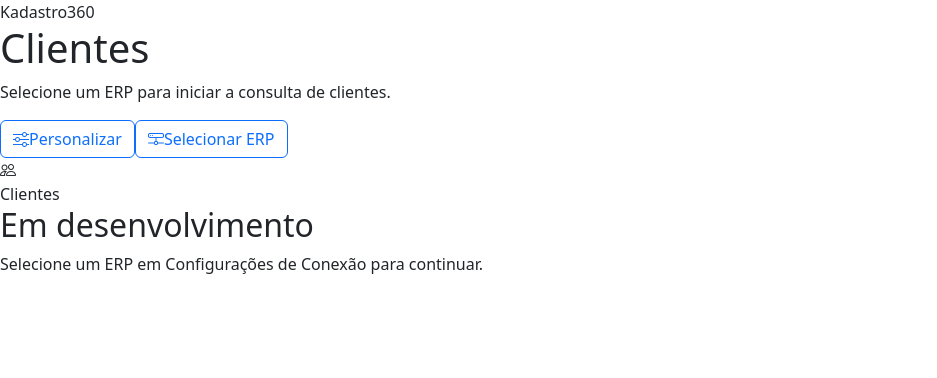
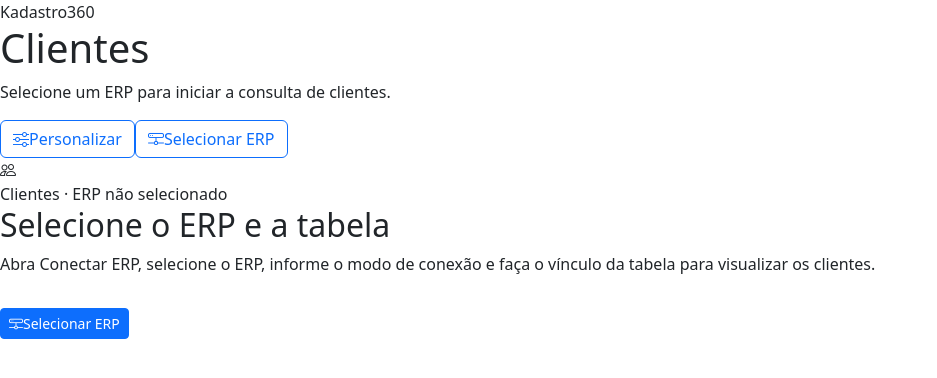
Before and after one commit to atisolutionbr/united, a Symfony app: template apps/core/templates/kflow/clients.html.twig in a window 1280 px wide. Shown: the top 378 px of the page, without its empty margins (0-937 px from the left). Run offline with Twig, Linux system fonts and the light colour scheme; the template is opened without the code that fills it, so the values that code supplies are empty; some libraries are stand-ins or nearby versions.

Commit message:
feat: orientação de conexão e novos logos ERP

```diff
--- a/apps/core/assets/styles/kflow.scss
+++ b/apps/core/assets/styles/kflow.scss
@@ -160,6 +160,9 @@ body.kflow-body {
 .kflow-erp-card[data-erp="sankhya"] .kflow-erp-card__mark { background: #263e58; }
 .kflow-erp-card[data-erp="sankhya"] .kflow-erp-card__mark img { transform: scale(1.14); }
 .kflow-erp-card[data-erp="powerlogic"] .kflow-erp-card__mark img { transform: scale(1.3); }
+.kflow-erp-card[data-erp="mega"] .kflow-erp-card__mark img { transform: scale(1.48); }
+.kflow-erp-card[data-erp="wk"] .kflow-erp-card__mark img { transform: scale(1.4); }
+.kflow-erp-card[data-erp="uniplus"] .kflow-erp-card__mark img { transform: scale(1.3); }
 .kflow-erp-card__mark:not(.has-logo) { background: rgba(255, 255, 255, 0.18); color: #fff; width: 3.25rem; }
 .kflow-erp-card__status { background: rgba(255, 255, 255, 0.2); border: 1px solid rgba(255, 255, 255, 0.45); border-radius: 999px; color: #fff; font-size: 0.72rem; font-weight: 800; padding: 0.25rem 0.55rem; }
 .kflow-erp-card h2 { color: #fff; font-size: 1.15rem; margin: 1rem 0 0.4rem; position: relative; z-index: 1; }
--- a/apps/core/src/Service/KFlowRelease.php
+++ b/apps/core/src/Service/KFlowRelease.php
@@ -5,7 +5,7 @@ namespace App\Service;
 final class KFlowRelease
 {
     // Increment this number on every delivered change. The month/year rolls over automatically.
-    private const BUILD_SEQUENCE = 35;
+    private const BUILD_SEQUENCE = 36;
 
     /** @return array{version: string, build: string} */
     public function current(): array
--- a/apps/core/templates/kflow/clients.html.twig
+++ b/apps/core/templates/kflow/clients.html.twig
@@ -45,8 +45,8 @@
             </div>
         </section>
     {% elseif activeErp == 'Senior' %}
-        <section class="kflow-development-state"><span class="kflow-development-state__icon"><i class="bi bi-people"></i></span><div><span class="kflow-eyebrow">Senior · {{ customerData.sourceTable }}</span><h2>{{ customerData.error ?: (customerData.configured ? 'Nenhum cliente encontrado' : 'Conexão Senior pendente') }}</h2><p>{% if customerData.configured %}Confira a tabela vinculada para Clientes em Conectar ERP.{% else %}Abra Conectar ERP, selecione Banco de dados e vincule o formulário Clientes à tabela correta do Senior.{% endif %}</p></div></section>
+        <section class="kflow-development-state"><span class="kflow-development-state__icon"><i class="bi bi-people"></i></span><div><span class="kflow-eyebrow">ERP selecionado · Senior · {{ customerData.sourceTable }}</span><h2>{{ customerData.error ?: (customerData.configured ? 'Nenhum cliente encontrado' : 'Conexão Senior pendente') }}</h2><p>{% if customerData.configured %}Confira a tabela vinculada para Clientes em Conectar ERP.{% else %}Abra Conectar ERP, selecione Banco de dados, escolha a tabela de Clientes e faça o vínculo para visualizar os registros.{% endif %}</p>{% if not customerData.configured %}<a class="btn btn-primary btn-sm mt-3" href="{{ path('kflow_erp_connect', {erp: 'Senior', method: 'database', step: 'table', form: 'customers'}) }}"><i class="bi bi-hdd-network"></i>Conectar ERP e vincular tabela</a>{% endif %}</div></section>
     {% else %}
-        <section class="kflow-development-state"><span class="kflow-development-state__icon"><i class="bi bi-people"></i></span><div><span class="kflow-eyebrow">Clientes{% if activeErp %} · {{ activeErp }}{% endif %}</span><h2>Em desenvolvimento</h2><p>{% if activeErp %}A consulta de clientes para {{ activeErp }} será acrescentada em uma próxima etapa.{% else %}Selecione um ERP em Configurações de Conexão para continuar.{% endif %}</p></div></section>
+        <section class="kflow-development-state"><span class="kflow-development-state__icon"><i class="bi bi-people"></i></span><div><span class="kflow-eyebrow">Clientes{% if activeErp %} · {{ activeErp }}{% else %} · ERP não selecionado{% endif %}</span><h2>{{ activeErp ? 'Em desenvolvimento' : 'Selecione o ERP e a tabela' }}</h2><p>{% if activeErp %}A consulta de clientes para {{ activeErp }} será acrescentada em uma próxima etapa.{% else %}Abra Conectar ERP, selecione o ERP, informe o modo de conexão e faça o vínculo da tabela para visualizar os clientes.{% endif %}</p>{% if not activeErp %}<a class="btn btn-primary btn-sm mt-3" href="{{ path('kflow_erp_index') }}"><i class="bi bi-hdd-network"></i>Selecionar ERP</a>{% endif %}</div></section>
     {% endif %}
 {% endblock %}
--- a/apps/core/templates/kflow/erp/index.html.twig
+++ b/apps/core/templates/kflow/erp/index.html.twig
@@ -15,6 +15,9 @@
             'Protheus': 'images/erp/protheus.png',
             'Cigam': 'images/erp/cigam.webp',
             'Winthor': 'images/erp/winthor.png',
+            'Mega': 'images/erp/mega.png',
+            'WK': 'images/erp/wk.png',
+            'Uniplus': 'images/erp/uniplus.png',
             'PowerLogic': 'images/erp/powerlogic.png'
         } %}
         {% for erp in erps %}
--- a/apps/core/templates/kflow/products.html.twig
+++ b/apps/core/templates/kflow/products.html.twig
@@ -62,10 +62,10 @@
             </div>
         </section>
     {% elseif activeErp == 'Senior' %}
-        <section class="kflow-development-state"><span class="kflow-development-state__icon"><i class="bi bi-database"></i></span><div><span class="kflow-eyebrow">Senior · E075PRO</span><h2>{{ productData.error ?: (productData.configured ? 'Nenhum produto encontrado' : 'Conexão Senior pendente') }}</h2><p>{% if productData.configured %}A consulta foi executada sem registros retornados.{% else %}Abra Conectar ERP, selecione Banco de dados e confira o vínculo da E075PRO.{% endif %}</p></div></section>
+        <section class="kflow-development-state"><span class="kflow-development-state__icon"><i class="bi bi-database"></i></span><div><span class="kflow-eyebrow">ERP selecionado · Senior · E075PRO</span><h2>{{ productData.error ?: (productData.configured ? 'Nenhum produto encontrado' : 'Conexão Senior pendente') }}</h2><p>{% if productData.configured %}A consulta foi executada sem registros retornados.{% else %}Abra Conectar ERP, selecione Banco de dados, escolha a tabela E075PRO e faça o vínculo para visualizar os produtos.{% endif %}</p>{% if not productData.configured %}<a class="btn btn-primary btn-sm mt-3" href="{{ path('kflow_erp_connect', {erp: 'Senior', method: 'database', step: 'table', form: 'products'}) }}"><i class="bi bi-hdd-network"></i>Conectar ERP e vincular tabela</a>{% endif %}</div></section>
     {% elseif activeErp == 'Sankhya' %}
         <section class="kflow-development-state"><span class="kflow-development-state__icon"><i class="bi bi-boxes"></i></span><div><span class="kflow-eyebrow">Sankhya · TBLProdutos</span><h2>Em desenvolvimento</h2><p>A estrutura de Produtos para Sankhya está reservada e ainda não carrega campos da tabela.</p></div></section>
     {% else %}
-        <section class="kflow-development-state"><span class="kflow-development-state__icon"><i class="bi bi-tools"></i></span><div><span class="kflow-eyebrow">Produtos{% if activeErp %} · {{ activeErp }}{% endif %}</span><h2>Em desenvolvimento</h2><p>{% if activeErp %}A consulta de produtos para {{ activeErp }} será acrescentada em uma próxima etapa.{% else %}Selecione um ERP em Configurações de Conexão para continuar.{% endif %}</p></div></section>
+        <section class="kflow-development-state"><span class="kflow-development-state__icon"><i class="bi bi-tools"></i></span><div><span class="kflow-eyebrow">Produtos{% if activeErp %} · {{ activeErp }}{% else %} · ERP não selecionado{% endif %}</span><h2>{{ activeErp ? 'Em desenvolvimento' : 'Selecione o ERP e a tabela' }}</h2><p>{% if activeErp %}A consulta de produtos para {{ activeErp }} será acrescentada em uma próxima etapa.{% else %}Abra Conectar ERP, selecione o ERP, informe o modo de conexão e faça o vínculo da tabela para visualizar os produtos.{% endif %}</p>{% if not activeErp %}<a class="btn btn-primary btn-sm mt-3" href="{{ path('kflow_erp_index') }}"><i class="bi bi-hdd-network"></i>Selecionar ERP</a>{% endif %}</div></section>
     {% endif %}
 {% endblock %}
```
Also changed, not shown: apps/core/assets/images/erp/mega.png (added), apps/core/assets/images/erp/uniplus.png (added), apps/core/assets/images/erp/wk.png (added).
